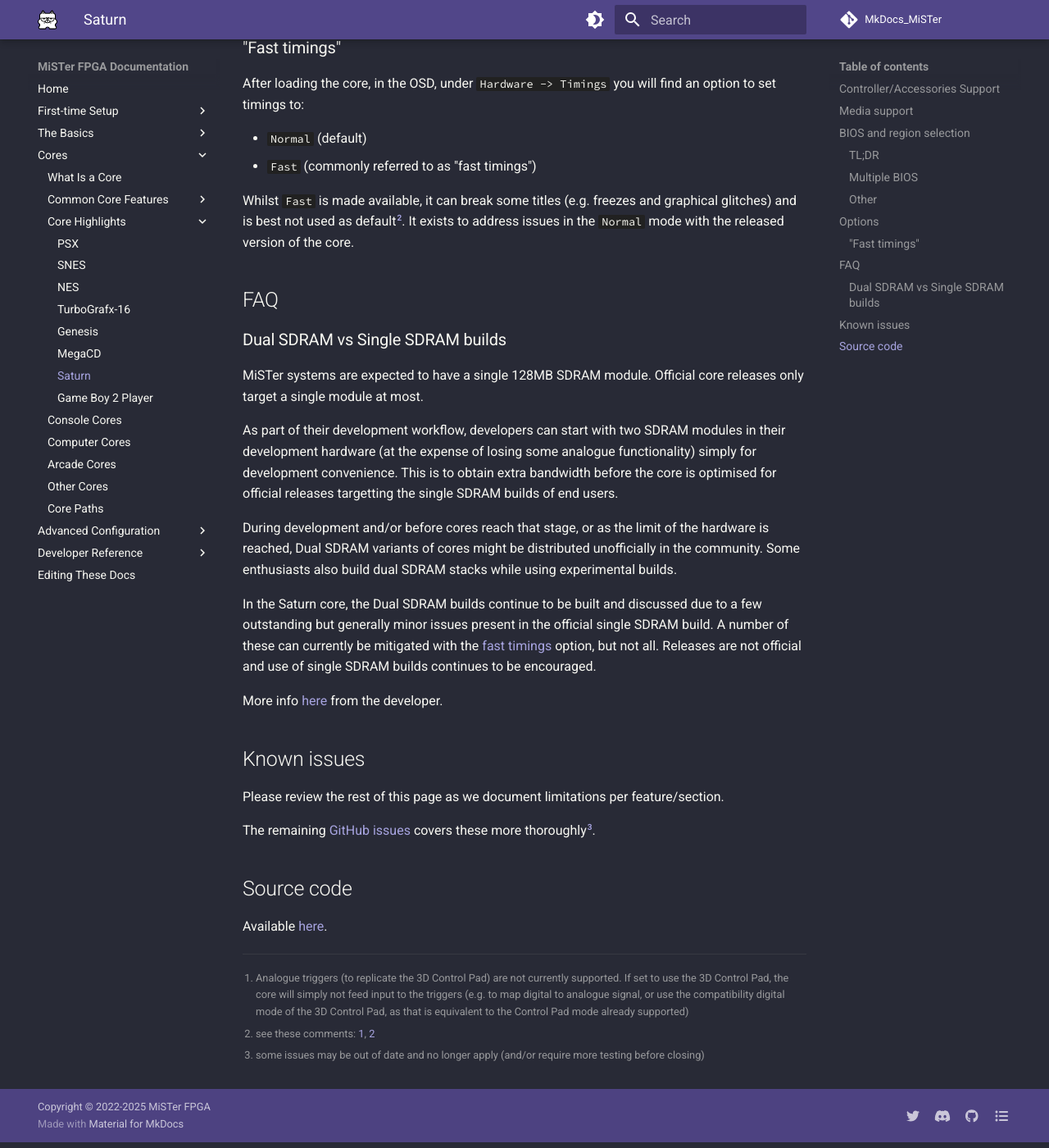
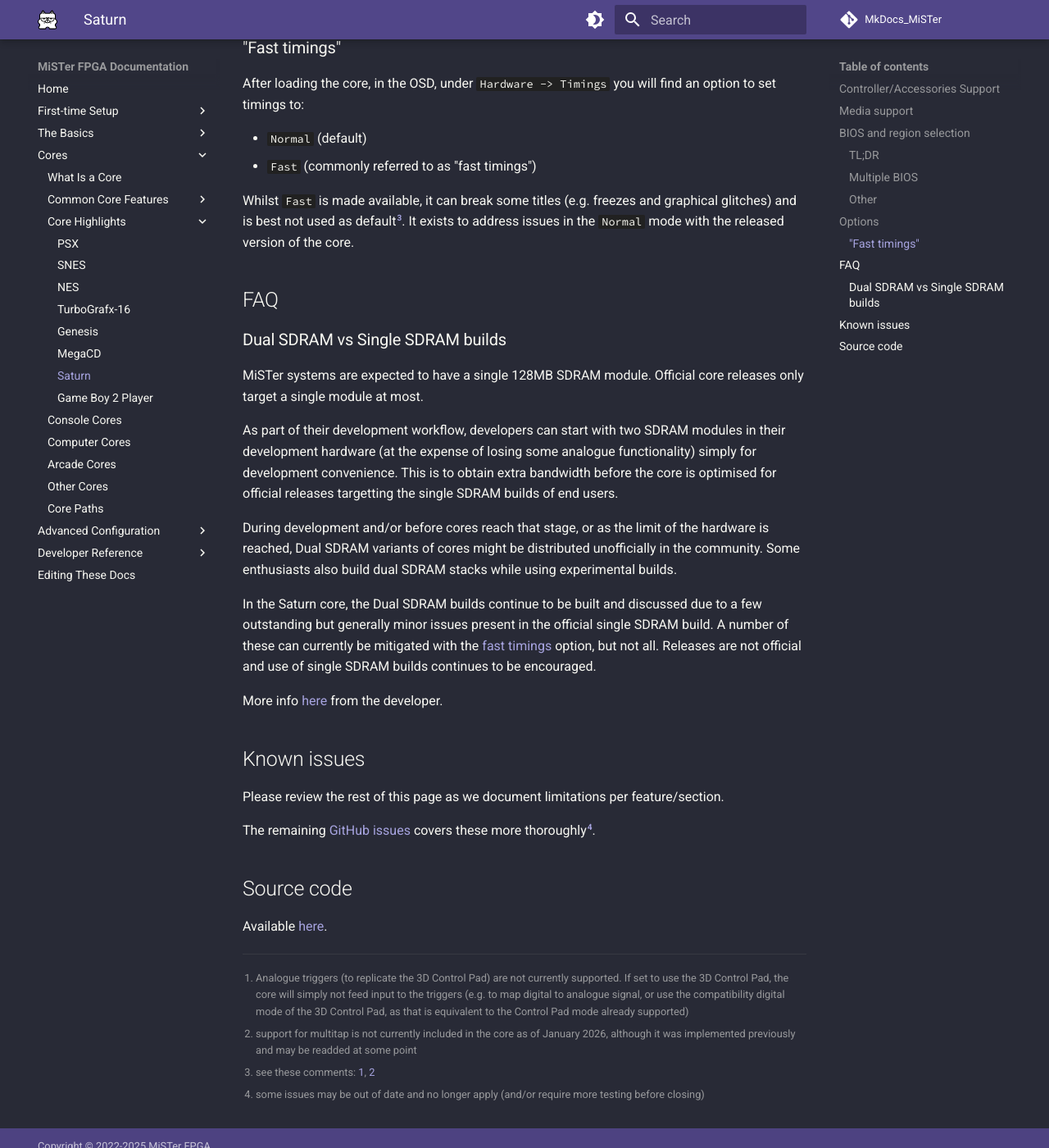
Before and after one commit to MiSTer-devel/MkDocs_MiSTer, an MkDocs documentation site: the page built from docs/cores/highlights/saturn.md, in a window 1280 px wide and 1400 px high, scrolled down 2155 px. Shown: the whole window at 82% size. Built offline with MkDocs 1.6.1 and Material for MkDocs 9.7.7, drawn with Linux system fonts in a browser that asks for light colours; comment, search, counter and statistics services are not loaded; some of the changed text lies outside the part shown.

Commit message:
Confirm lack of multitap in Saturn

```diff
--- a/docs/cores/highlights/saturn.md
+++ b/docs/cores/highlights/saturn.md
@@ -20,6 +20,7 @@
         - NetLink
         - Floppy Disk Drive
         - Keyboard
+        - Multitap
 
 - [SNAC](./../../basics/input.md#serial-native-accessory-convertor-snac):
     - Supported:
@@ -77,7 +75,7 @@
 - `Normal` (default)
 - `Fast` (commonly referred to as "fast timings")
 
-Whilst `Fast` is made available, it can break some titles (e.g. freezes and graphical glitches) and is best not used as default[^2]. It exists to address issues in the `Normal` mode with the released version of the core.
+Whilst `Fast` is made available, it can break some titles (e.g. freezes and graphical glitches) and is best not used as default[^3]. It exists to address issues in the `Normal` mode with the released version of the core.
 
 ## FAQ
 
@@ -97,7 +95,7 @@
 
 Please review the rest of this page as we document limitations per feature/section.
 
-The remaining [GitHub issues](https://github.com/MiSTer-devel/Saturn_MiSTer){target=_blank} covers these more thoroughly[^3].
+The remaining [GitHub issues](https://github.com/MiSTer-devel/Saturn_MiSTer){target=_blank} covers these more thoroughly[^4].
 
 ## Source code
 
@@ -105,5 +103,6 @@
 
 
 [^1]: Analogue triggers (to replicate the 3D Control Pad) are not currently supported. If set to use the 3D Control Pad, the core will simply not feed input to the triggers (e.g. to map digital to analogue signal, or use the compatibility digital mode of the 3D Control Pad, as that is equivalent to the Control Pad mode already supported)
-[^2]: see these comments: [1](https://github.com/MiSTer-devel/Saturn_MiSTer/issues/251#issuecomment-2481394472){target=_blank}, [2](https://github.com/MiSTer-devel/Saturn_MiSTer/issues/251#issuecomment-2481418725){target=_blank}
-[^3]: some issues may be out of date and no longer apply (and/or require more testing before closing)
+[^2]: support for multitap is not currently included in the core as of January 2026, although it was implemented previously and may be readded at some point
+[^3]: see these comments: [1](https://github.com/MiSTer-devel/Saturn_MiSTer/issues/251#issuecomment-2481394472){target=_blank}, [2](https://github.com/MiSTer-devel/Saturn_MiSTer/issues/251#issuecomment-2481418725){target=_blank}
+[^4]: some issues may be out of date and no longer apply (and/or require more testing before closing)
```
Also changed, not shown: other parts of docs/cores/highlights/saturn.md (+1 -4 lines).
